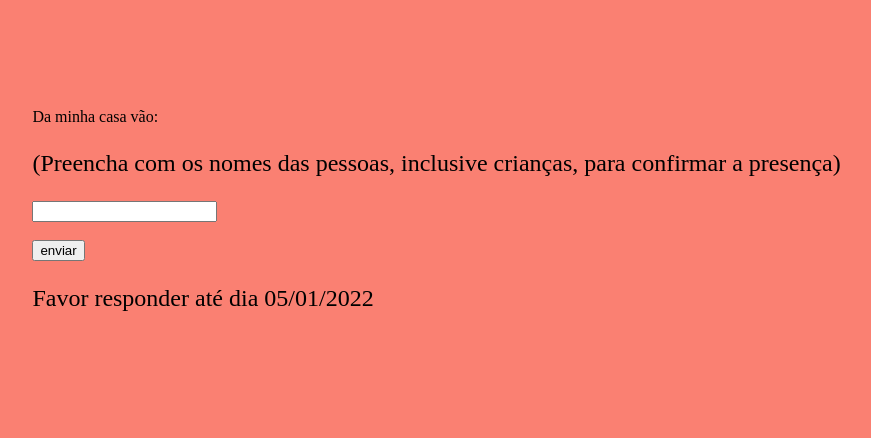
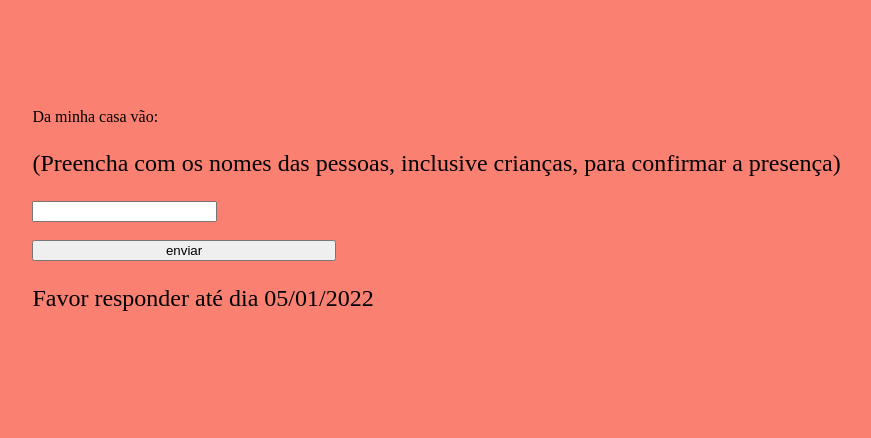
Before and after one commit to RodrigoSOS/RodrigoSOS.github.io, a PHP site: page / in a window 1280 px wide. Shown: the part 450-888 px from the top of the page, without its empty margins (102-973 px from the left). Run offline with PHP 8.4, Linux system fonts and the light colour scheme; some libraries are stand-ins or nearby versions.

Commit message:
Update stylus.css

```diff
--- a/stylus.css
+++ b/stylus.css
@@ -7,6 +7,10 @@ p{}
   margin: 10%;
   border-radius: 3%;
 }
+button{
+  width:30%;
+  height:20%;
+}
 
 .lembrete{
   font-size: 1.5pc;
```
